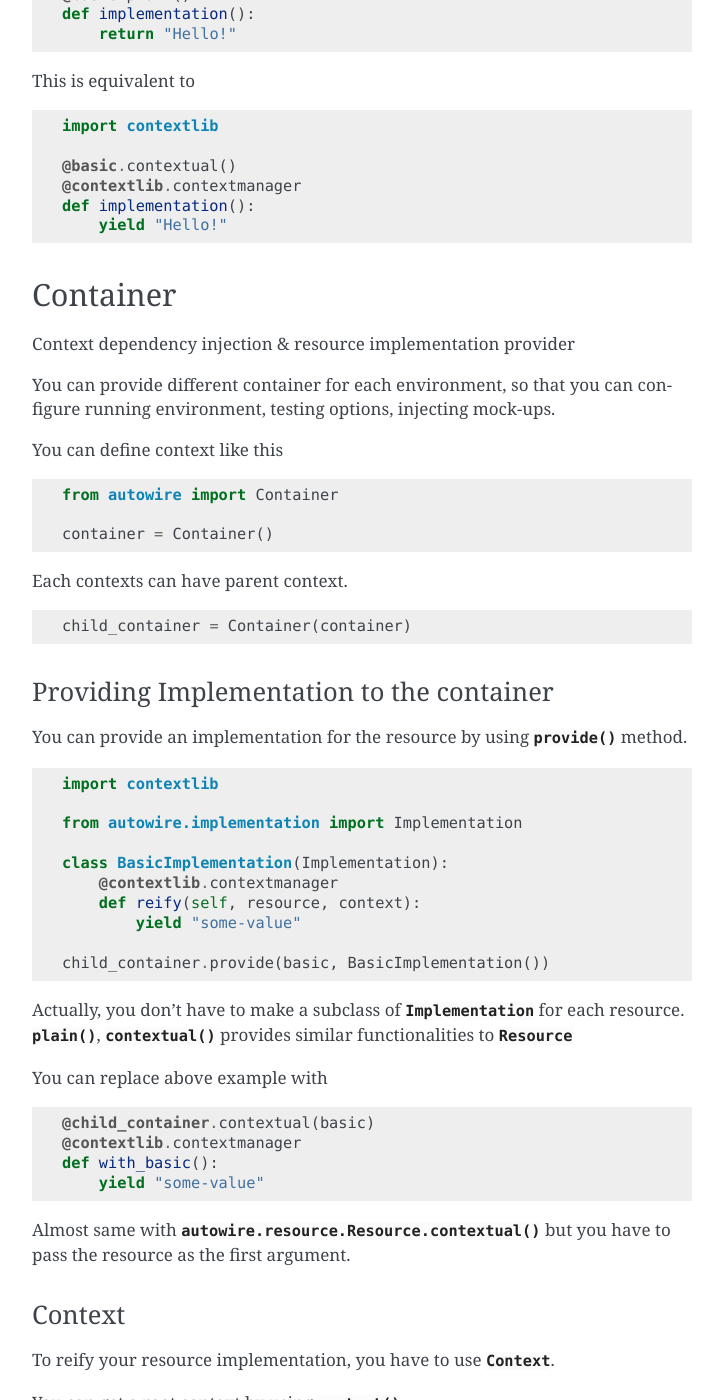
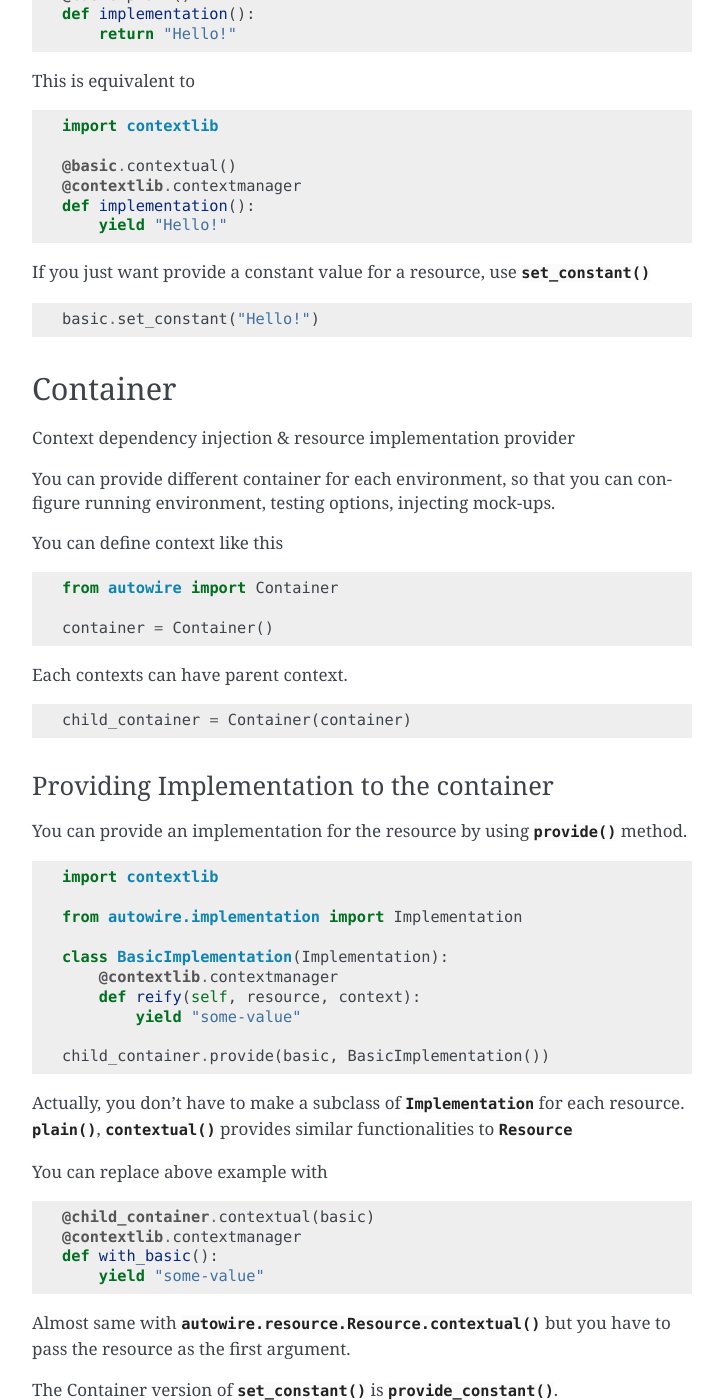
Before and after one commit to Hardtack/Autowire, a Sphinx documentation site: the page built from docs/getting-started.rst, in a window 1280 px wide and 1400 px high, scrolled down 1136 px. Shown: the whole window, without its empty margins (388-1111 px from the left). Built offline with Sphinx 7.4.7, drawn with Linux system fonts in a browser that asks for light colours; some of the changed text lies outside the part shown.

Commit message:
Add guides for constant shortcuts

```diff
--- a/docs/getting-started.rst
+++ b/docs/getting-started.rst
@@ -64,6 +64,12 @@ This is equivalent to
     def implementation():
         yield "Hello!"
 
+If you just want provide a constant value for a resource, use :meth:`~autowire.resource.Resource.set_constant`
+
+.. code-block:: python
+
+    basic.set_constant("Hello!")
+
 Container
 ---------
 
@@ -119,6 +125,12 @@ You can replace above example with
         yield "some-value"
 
 Almost same with :meth:`autowire.resource.Resource.contextual` but you have to pass the resource as the first argument.
+
+The Container version of :meth:`~autowire.resource.Resource.set_constant` is :meth:`~autowire.base_container.BaseContainer.provide_constant`.
+
+.. code-block:: python
+
+    child_container.provide_constant(basic, "some-value")
 
 
 Context
```
